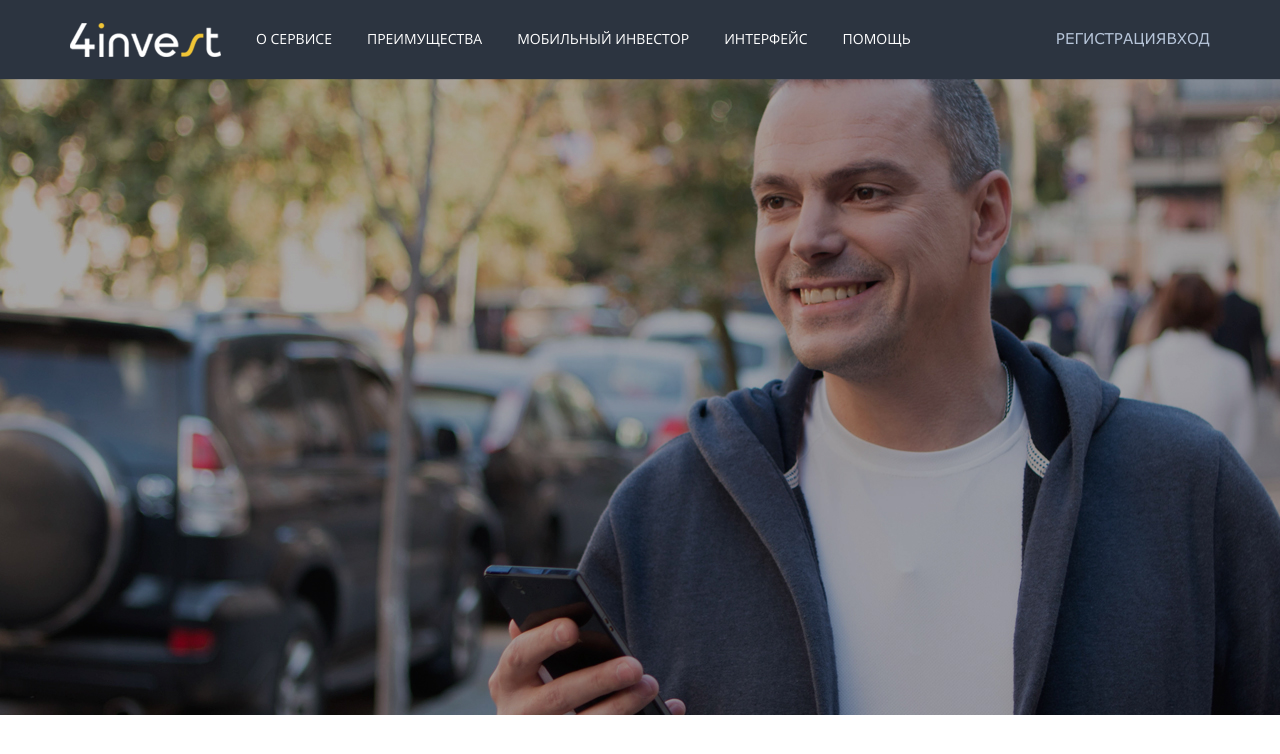
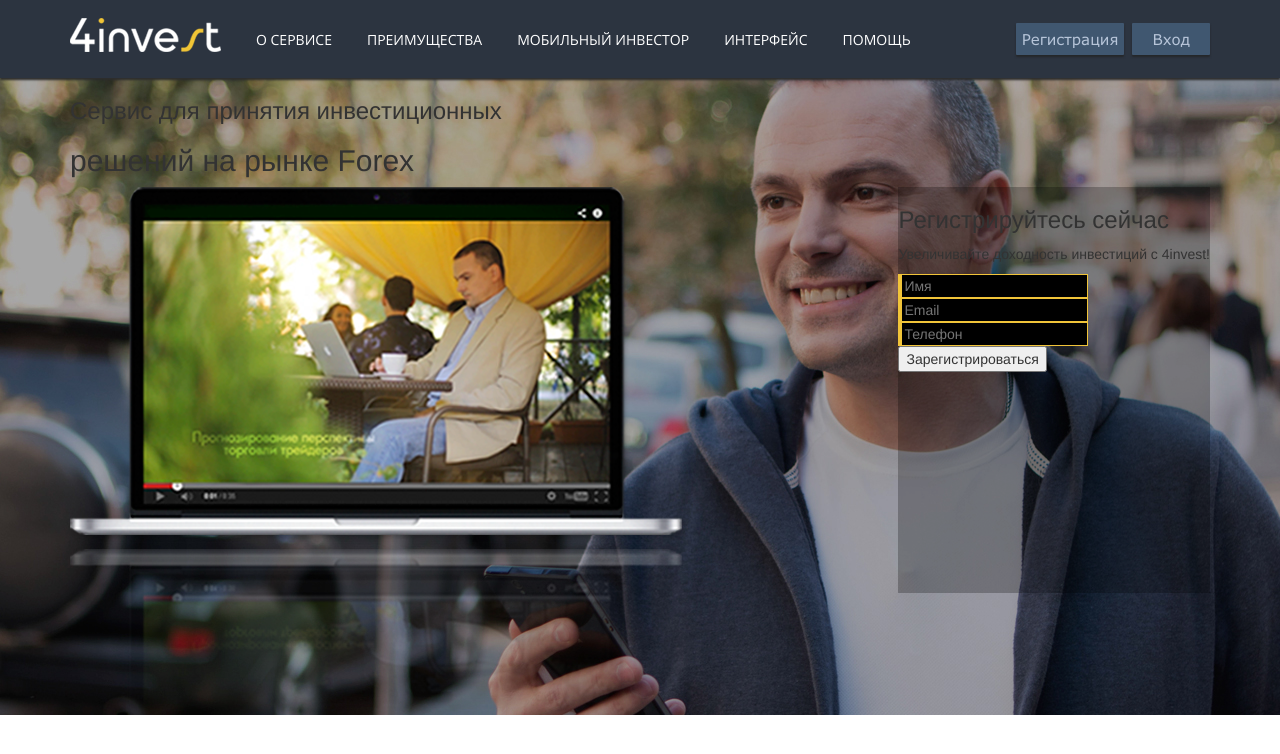
Before and after one commit to af4n/tz-4invest, a plain HTML site: page index.html in a window 1280 px wide. Drawn offline with nearby package versions, Linux system fonts and the light colour scheme.

Commit message:
init content

```diff
--- a/index.html
+++ b/index.html
@@ -23,10 +23,12 @@
   <body>
 
     <section class="header">
-      <div class="top-line">
+      <div class="topline">
         <div class="container">
-          <div class="top-line-logo"><img src="img/logo.png"></div>
-          <nav class="top-line-nav">
+          <div class="topline-logo">
+            <img src="img/logo.png">
+          </div>
+          <nav class="topline-nav">
             <ul>
               <li><a href="#">О сервисе</a></li>
               <li><a href="#">Преимущества</a></li>
@@ -35,11 +37,29 @@
               <li><a href="#">Помощь</a></li>
             </ul>
           </nav>
-          <div class="top-line-user">
-            <ul>
-              <li><a href="#">Регистрация</a></li>
-              <li><a href="#">Вход</a></li>
-            </ul>
+          <div class="topline-user">
+            <button class="btn-user">Регистрация</button>
+            <button class="btn-user">Вход</button>
+          </div>
+        </div>
+      </div>
+
+      <div class="header-content">
+        <div class="container">
+          <h3>Сервис для принятия инвестиционных</h3>
+          <h2>решений на рынке Forex</h2>
+          <div class="fast-start">
+            <img src="img/desktop.png">
+          </div>
+          <div class="form-signup clearfix">
+            <form>
+              <h3>Регистрируйтесь сейчас</h3>
+              <p>Увеличивайте доходность инвестиций с 4invest!</p>
+              <input type="text" placeholder="Имя" required><br>
+              <input type="email" placeholder="Email" required><br>
+              <input type="text" placeholder="Телефон" required><br>
+              <button type="submit" class="btn-signup">Зарегистрироваться</button>
+            </form>
           </div>
         </div>
       </div>
--- a/sass/style.scss
+++ b/sass/style.scss
@@ -10,24 +10,28 @@
     height: 715px;
 }
 
-.top-line {
+.topline {
 	background: #2c3440;
 	height: 78px;
 	line-height: 78px;
 	background-color: #2c3440;
-	-webkit-box-shadow: 0 1px 1px rgba(44,52,64,1);
-	-moz-box-shadow: 0 1px 1px rgba(44,52,64,1);
-	-o-box-shadow: 0 1px 1px rgba(44,52,64,1);
-	box-shadow: 0 1px 1px rgba(44,52,64,1);
+	-webkit-box-shadow: 0 2px 2px rgba(45,45,45,1);
+	-moz-box-shadow: 0 2px 2px rgba(45,45,45,1);
+	-o-box-shadow: 0 2px 2px rgba(45,45,45,1);
+	box-shadow: 0 2px 2px rgba(45,45,45,1);
 	.container {
-		max-width: 1280px;
+		max-width: 1170px;
 		margin: 0 auto;
-		.top-line-logo {
-			display: block;
+		.topline-logo {
+			display: inline-block;
 			float: left;
+			img {
+				padding-bottom: 10px;
+			}
 		}
-		.top-line-nav {
+		.topline-nav {
 			display: inline-block;
+			vertical-align: middle;
 			li {
 				float: left;
 				margin-left: 35px;
@@ -35,20 +39,75 @@
 					font: 14px OpenSansRegular;
 					color: #fff;
 					text-transform: uppercase;
+					-webkit-transition: all 0.25s;
+					-moz-transition: all 0.25s;
+					-o-transition: all 0.25s;
+					transition: all 0.25s;
+				}
+				a:hover {
+					color: #f1c439;
+					text-decoration: none;
 				}
 			}
 		}
-		.top-line-user {
+		.topline-user {
 			display: inline-block;
 			float: right;
-			li {
+			.btn-user {
 				float: left;
-				a {
-					font: 15px VerdanaRegular;
-					color: #b7c5d9;
-					text-transform: uppercase;
-				}
+				height: 32px;
+				line-height: 32px;
+				margin-left: 8px;
+				background-color: #405770;
+				border: 0;
+				color: #b7c5d9;
+				font: 15px VerdanaRegular;
+				padding: 6px;
+				margin-top: 23px;
+				-webkit-border-radius: 1px;
+				-moz-border-radius: 1px;
+				-o-border-radius: 1px;
+				border-radius: 1px;
+				-webkit-box-shadow: 0 2px 2px rgba(35,35,35,0.75);
+				-moz-box-shadow: 0 2px 2px rgba(35,35,35,0.75);
+				-o-box-shadow: 0 2px 2px rgba(35,35,35,0.75);
+				box-shadow: 0 2px 2px rgba(35,35,35,0.75);
+				-webkit-transition: all 0.25s;
+				-moz-transition: all 0.25s;
+				-o-transition: all 0.25s;
+				transition: all 0.25s;
+			}
+			.btn-user:last-child {
+				padding: 6px 20px;
+			}
+			.btn-user:hover {
+				background: #314f6f;
+				color: #f1c439;
 			}
 		}
 	}
 }
+
+.header-content {
+	.fast-start {
+		display: block;
+		float: left;
+		img {
+			-webkit-box-reflect: below 0px -webkit-linear-gradient(bottom, rgba(255, 255, 255, 0.3) 0%, transparent 50%, transparent 100%);
+
+		}
+	}
+	.form-signup {
+		max-width: 389px;
+		height: 406px;
+		display: block;
+		float: right;
+		position: relative;
+		background: url(../img/form-shadow.png) 0 0 no-repeat;
+		input {
+			background: #000;
+			border: 1px solid #f1c439;
+			border-left-width: 4px;
+		}
+	}
+}
```
Also changed, not shown: css/style.css.
